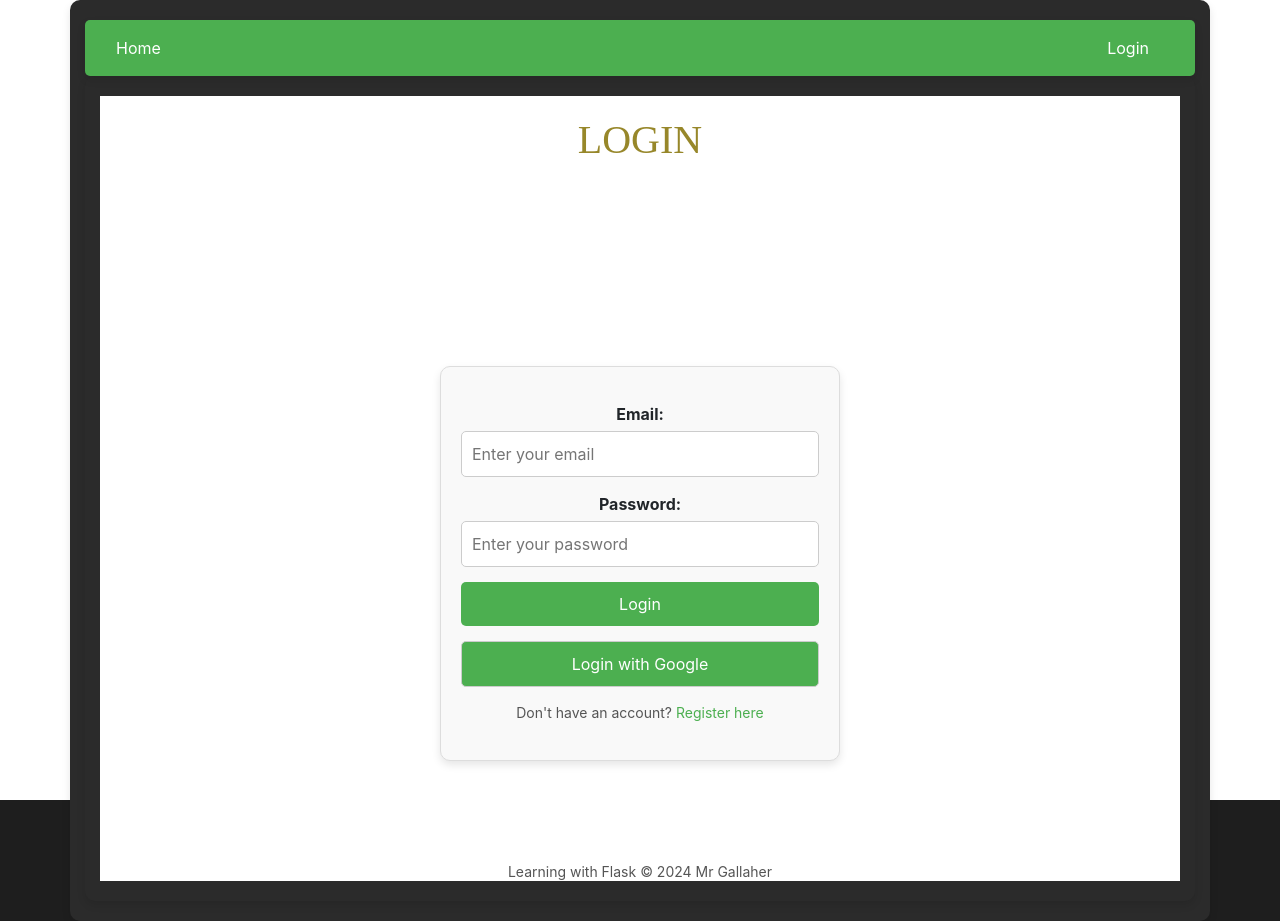
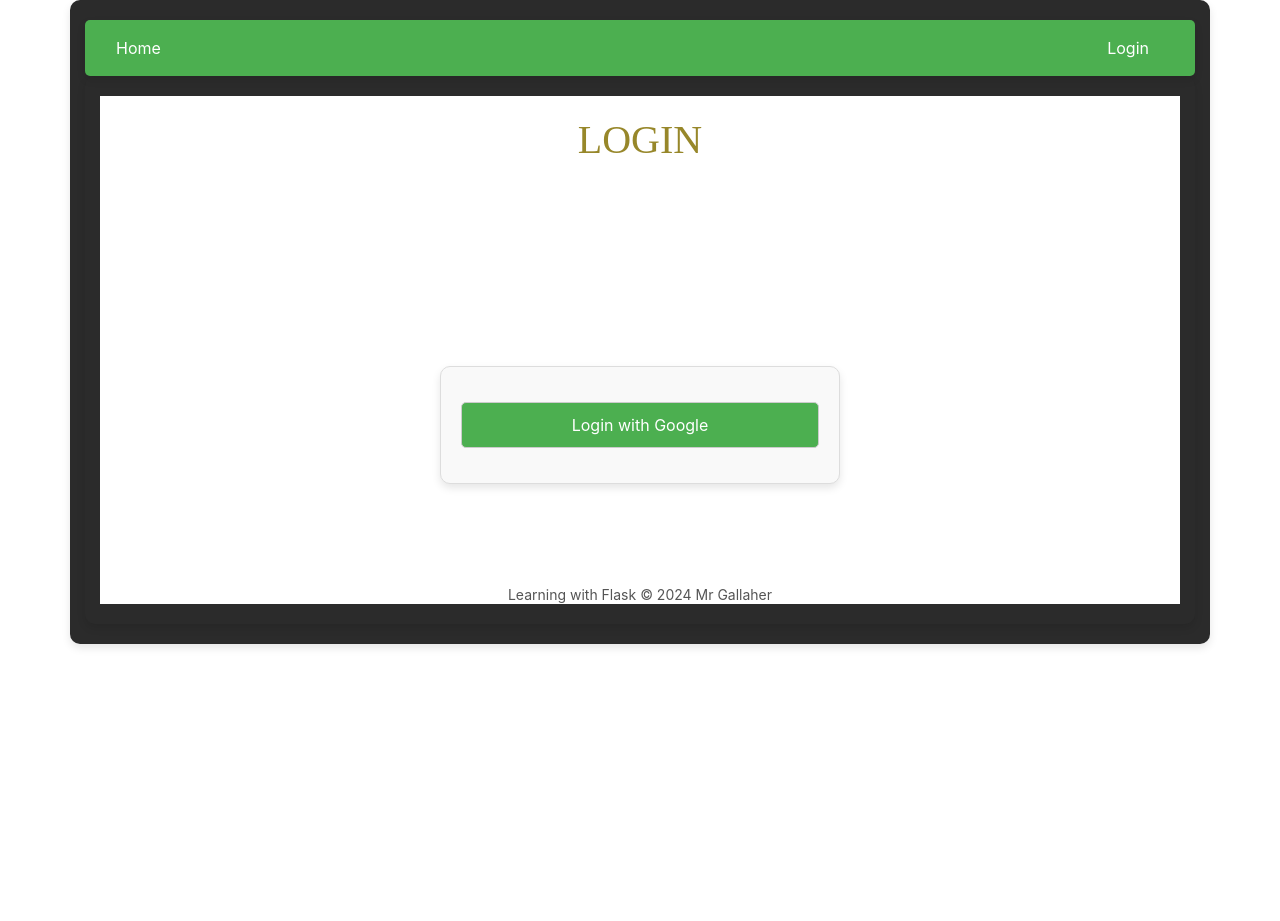
Before and after one commit to sgallaher/flash, a Python web app: template templates/login/index.html in a window 1280 px wide. After the commit the page ends 648 px from the top, so only its background shows below. Run offline with Jinja, Linux system fonts and the light colour scheme; the template is opened without the code that fills it, so the values that code supplies are empty; some libraries are stand-ins or nearby versions.

Commit message:
Update index.html

```diff
--- a/templates/login/index.html
+++ b/templates/login/index.html
@@ -13,6 +13,7 @@
           {{ message }}
           {% endif %}
         </div>
+        <!--
         <div class="form-group">
           <label for="email">Email:</label>
           <input type="email" name="user" id="email" placeholder="Enter your email" required>
@@ -24,12 +25,12 @@
         <div class="form-group">
           <button type="submit" class="confirm-btn">Login</button>
         </div>
+      -->
         <div class="form-group">
           <input type="button" class="confirm-btn" value="Login with Google"
                  onclick="window.location.href='{{ url_for('login_google') }}'">
       </div>
 
-        <p>Don't have an account? <a href="/register">Register here</a></p>
       </form>
     </div>
   </main>
```
